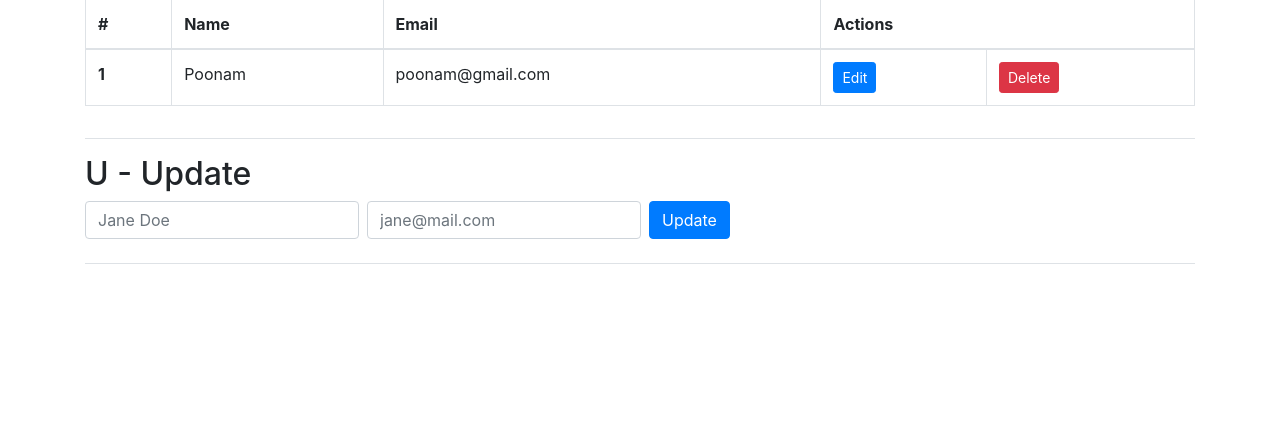
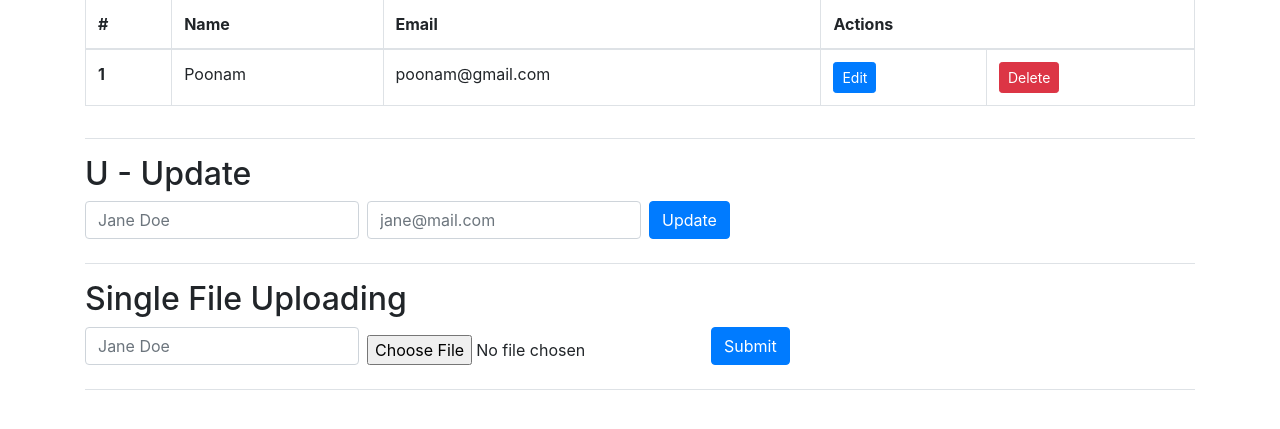
Before and after one commit to webprismitsteam/crud-app, a PHP site: page / in a window 1280 px wide. Shown: the part 254-683 px from the top of the page. Run offline with PHP 8.4, Linux system fonts and the light colour scheme; data comes from the database, SQL or seed files in the repository; both versions use the stored data as it was after the commit.

Commit message:
single file upload

```diff
--- a/assets/js/index.js
+++ b/assets/js/index.js
@@ -158,4 +158,58 @@ $(() => {
       }, // end success
     }); // end ajax
   });
+
+  // file_upload_form submit
+  $('#file_upload_form').submit(function(e) {
+    e.preventDefault();
+
+    var form = $(this);
+    var submit_button = $(this).find('button[type="submit"]');
+    var submit_method = 'POST';
+    var submit_url = 'models/participants/ajax_file_upload_form_submit.php';
+
+    var default_button_text = 'Submit';
+    var before_send_button_text = 'Please Wait ...';
+    var after_save_button_text = 'Saved';
+
+    var formdata = new FormData();
+    formdata.append( 'name', form.find('#name').val() );
+    formdata.append( 'your_file', form.find('#your_file').prop('files')[0] );
+
+    $.ajax({
+      type: submit_method,
+      url: submit_url,
+      data: formdata,
+
+      cache: false,
+      contentType: false,
+      processData: false,
+      context: this,
+
+      beforeSend: function() {
+        (submit_button).attr('disabled', true).html(before_send_button_text);
+      },
+
+      error: function(xhr) {
+        console.log('Error Message: ' + xhr.status);
+      },
+
+      success: function(res) {
+        console.log("Success Message: " + res);
+        // response = JSON.parse(response);
+        var { status, msg } = JSON.parse(res);
+
+        if (status) {
+          setTimeout(function () {
+            submit_button.attr("disabled", true).html(after_save_button_text);
+            // window.location = redirect_url;
+            location.reload(true);
+          }, 1000);
+        } else {
+          submit_button.attr("disabled", false).html(default_button_text);
+          error_msg.text(msg).show();
+        }
+      }, // end success
+    }); // ajax end
+  });
 })
--- a/index.php
+++ b/index.php
@@ -54,6 +54,13 @@
       <input type="email" class="form-control mb-2 mr-sm-2" id="email" name="email" placeholder="jane@mail.com" autocomplete="off">
       <button type="submit" class="btn btn-primary mb-2">Update</button>
     </form>
+
+    <h2>Single File Uploading</h2>
+    <form class="form-inline mb-3 pb-3 border-bottom" id="file_upload_form" enctype="multipart/form-data">
+      <input type="text" class="form-control mb-2 mr-sm-2" id="name" name="name" placeholder="Jane Doe" autocomplete="off">
+      <input type="file" id="your_file" name="your_file" />
+      <button type="submit" class="btn btn-primary mb-2">Submit</button>
+    </form>
   </div>
 
   <script src="https://cdnjs.cloudflare.com/ajax/libs/jquery/3.5.1/jquery.min.js"></script>
```
Also changed, not shown: crud-app_db.sql (+23 -12 lines), models/participants/ajax_file_upload_form_submit.php (added, +32 -0 lines), user-placeholder.png (added).
